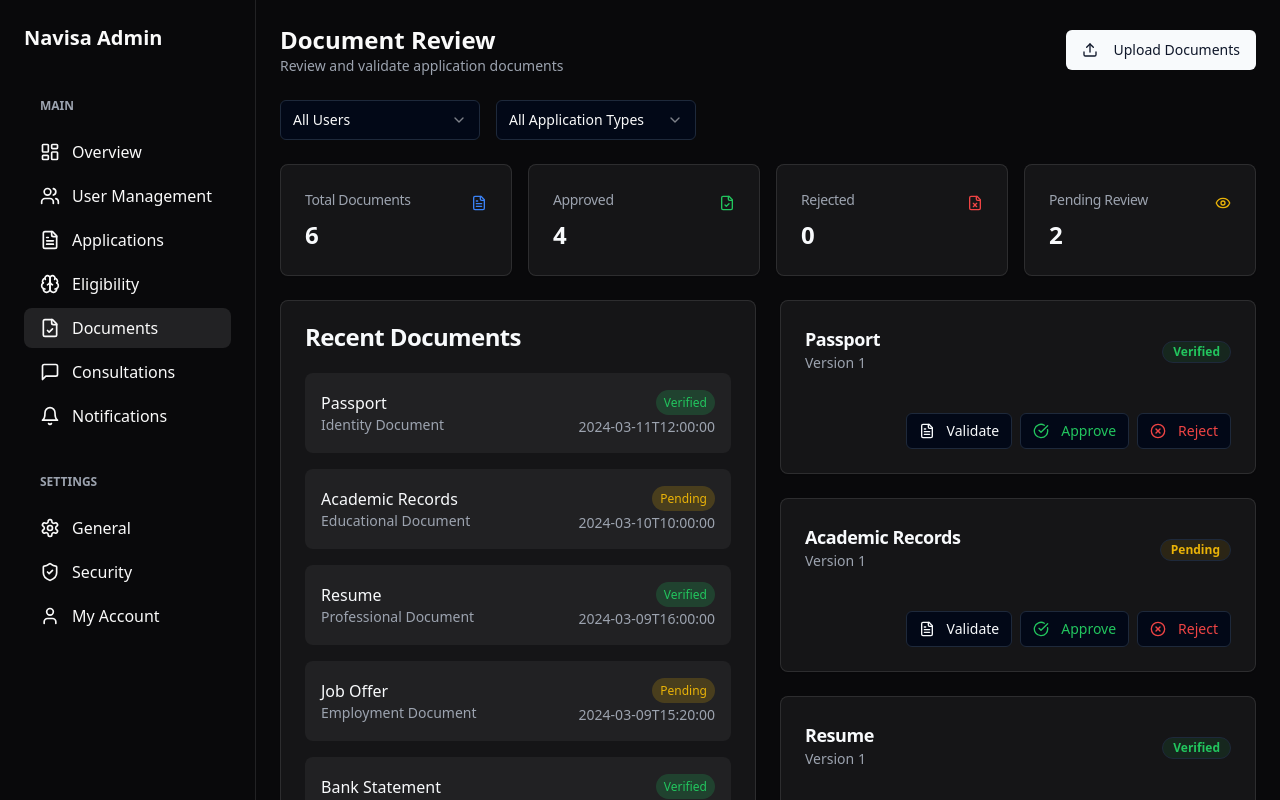
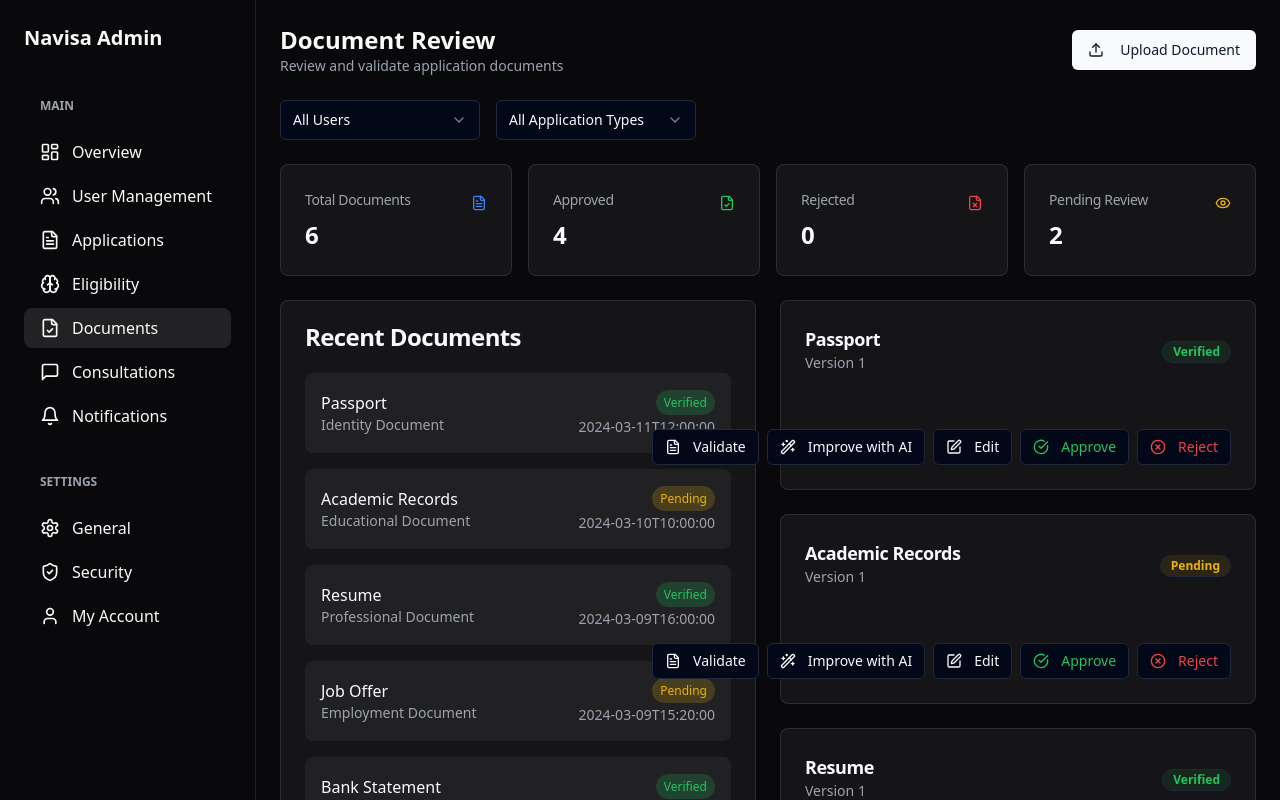
Before and after one commit to NavisaGlobal2/navisaadmin, a React (Vite) app: page /documents in a window 1280 px wide. Shown: the top 800 px of the page. Built offline with nearby package versions, Linux system fonts and the light colour scheme.

Commit message:
Implement Document Validation Flow
This commit implements a document validation flow with options to edit documents, leverage AI improvements, and upload new documents.

```diff
--- /dev/null
+++ b/src/components/documents/DocumentUploadModal.tsx
@@ -0,0 +1,89 @@
+
+import { useState } from "react";
+import { Dialog, DialogContent, DialogHeader, DialogTitle, DialogTrigger } from "@/components/ui/dialog";
+import { Button } from "@/components/ui/button";
+import { Input } from "@/components/ui/input";
+import { Label } from "@/components/ui/label";
+import { Upload, X } from "lucide-react";
+import { useToast } from "@/hooks/use-toast";
+
+interface DocumentUploadModalProps {
+  onUpload: (file: File) => void;
+}
+
+export const DocumentUploadModal = ({ onUpload }: DocumentUploadModalProps) => {
+  const [file, setFile] = useState<File | null>(null);
+  const { toast } = useToast();
+
+  const handleFileChange = (e: React.ChangeEvent<HTMLInputElement>) => {
+    const selectedFile = e.target.files?.[0];
+    if (selectedFile) {
+      if (selectedFile.size > 5 * 1024 * 1024) { // 5MB limit
+        toast({
+          title: "File too large",
+          description: "Please upload a file smaller than 5MB",
+          variant: "destructive",
+        });
+        return;
+      }
+      setFile(selectedFile);
+    }
+  };
+
+  const handleUpload = () => {
+    if (file) {
+      onUpload(file);
+      setFile(null);
+    }
+  };
+
+  return (
+    <Dialog>
+      <DialogTrigger asChild>
+        <Button>
+          <Upload className="w-4 h-4 mr-2" />
+          Upload Document
+        </Button>
+      </DialogTrigger>
+      <DialogContent>
+        <DialogHeader>
+          <DialogTitle>Upload Document</DialogTitle>
+        </DialogHeader>
+        <div className="space-y-4">
+          <div className="grid w-full items-center gap-1.5">
+            <Label htmlFor="document">Document</Label>
+            <div className="flex items-center gap-2">
+              <Input
+                id="document"
+                type="file"
+                accept=".pdf,.doc,.docx,.jpg,.jpeg,.png"
+                onChange={handleFileChange}
+              />
+              {file && (
+                <Button
+                  variant="ghost"
+                  size="icon"
+                  onClick={() => setFile(null)}
+                >
+                  <X className="h-4 w-4" />
+                </Button>
+              )}
+            </div>
+          </div>
+          {file && (
+            <div className="text-sm text-gray-500">
+              Selected file: {file.name} ({(file.size / 1024 / 1024).toFixed(2)}MB)
+            </div>
+          )}
+          <Button
+            className="w-full"
+            onClick={handleUpload}
+            disabled={!file}
+          >
+            Upload
+          </Button>
+        </div>
+      </DialogContent>
+    </Dialog>
+  );
+};
--- a/src/components/documents/DocumentValidation.tsx
+++ b/src/components/documents/DocumentValidation.tsx
@@ -4,27 +4,56 @@ import { Button } from "@/components/ui/button";
 import { Card, CardContent, CardHeader, CardTitle } from "@/components/ui/card";
 import { ScrollArea } from "@/components/ui/scroll-area";
 import { Badge } from "@/components/ui/badge";
-import { CheckCircle, AlertCircle, XCircle, FileText, History } from "lucide-react";
+import {
+  CheckCircle,
+  AlertCircle,
+  XCircle,
+  FileText,
+  History,
+  Edit,
+  Wand2
+} from "lucide-react";
 import {
   Tooltip,
   TooltipContent,
   TooltipProvider,
   TooltipTrigger,
 } from "@/components/ui/tooltip";
+import {
+  Dialog,
+  DialogContent,
+  DialogHeader,
+  DialogTitle,
+  DialogTrigger,
+} from "@/components/ui/dialog";
+import { Textarea } from "@/components/ui/textarea";
+import { useState } from "react";
 
 interface DocumentValidationProps {
   document: Document;
   onValidate: (documentName: string) => void;
   onApprove: (documentName: string) => void;
   onReject: (documentName: string, reason: string) => void;
+  onEdit: (documentName: string, notes: string) => void;
+  onImproveWithAI: (documentName: string) => void;
 }
 
 export const DocumentValidation = ({
   document,
   onValidate,
   onApprove,
-  onReject
+  onReject,
+  onEdit,
+  onImproveWithAI
 }: DocumentValidationProps) => {
+  const [editNotes, setEditNotes] = useState(document.notes || "");
+  const [isEditing, setIsEditing] = useState(false);
+
+  const handleEdit = () => {
+    onEdit(document.name, editNotes);
+    setIsEditing(false);
+  };
+
   return (
     <Card className="bg-white/5 border-white/10">
       <CardHeader className="flex flex-row items-center justify-between">
@@ -112,6 +141,27 @@ export const DocumentValidation = ({
           </div>
         )}
 
+        <div>
+          <Dialog open={isEditing} onOpenChange={setIsEditing}>
+            <DialogContent>
+              <DialogHeader>
+                <DialogTitle>Edit Document Notes</DialogTitle>
+              </DialogHeader>
+              <div className="space-y-4">
+                <Textarea
+                  value={editNotes}
+                  onChange={(e) => setEditNotes(e.target.value)}
+                  placeholder="Add notes about this document..."
+                  className="min-h-[100px]"
+                />
+                <Button onClick={handleEdit} className="w-full">
+                  Save Changes
+                </Button>
+              </div>
+            </DialogContent>
+          </Dialog>
+        </div>
+
         <div className="flex justify-end space-x-2 pt-4">
           <TooltipProvider>
             <Tooltip>
@@ -127,6 +177,38 @@ export const DocumentValidation = ({
               </TooltipTrigger>
               <TooltipContent>
                 <p>Run AI validation checks</p>
+              </TooltipContent>
+            </Tooltip>
+
+            <Tooltip>
+              <TooltipTrigger asChild>
+                <Button
+                  variant="outline"
+                  size="sm"
+                  onClick={() => onImproveWithAI(document.name)}
+                >
+                  <Wand2 className="w-4 h-4 mr-1" />
+                  Improve with AI
+                </Button>
+              </TooltipTrigger>
+              <TooltipContent>
+                <p>Use AI to improve document quality</p>
+              </TooltipContent>
+            </Tooltip>
+
+            <Tooltip>
+              <TooltipTrigger asChild>
+                <Button
+                  variant="outline"
+                  size="sm"
+                  onClick={() => setIsEditing(true)}
+                >
+                  <Edit className="w-4 h-4 mr-1" />
+                  Edit
+                </Button>
+              </TooltipTrigger>
+              <TooltipContent>
+                <p>Edit document notes</p>
               </TooltipContent>
             </Tooltip>
 
--- a/src/pages/DocumentReview.tsx
+++ b/src/pages/DocumentReview.tsx
@@ -1,12 +1,11 @@
 
 import { useState } from "react";
 import DashboardLayout from "@/components/DashboardLayout";
-import { Button } from "@/components/ui/button";
-import { Upload } from "lucide-react";
 import { DocumentStats } from "@/components/documents/DocumentStats";
 import { RecentDocuments } from "@/components/documents/RecentDocuments";
 import { DocumentRequirements } from "@/components/documents/DocumentRequirements";
 import { DocumentValidation } from "@/components/documents/DocumentValidation";
+import { DocumentUploadModal } from "@/components/documents/DocumentUploadModal";
 import { useToast } from "@/hooks/use-toast";
 import { Document, DocumentStatus, Application } from "@/types/application";
 import { mockApplications } from "@/data/mockApplications";
@@ -85,6 +84,27 @@ const DocumentReview = () => {
     });
   };
 
+  const handleEdit = (documentName: string, notes: string) => {
+    toast({
+      title: "Document Updated",
+      description: `Notes updated for ${documentName}`,
+    });
+  };
+
+  const handleImproveWithAI = (documentName: string) => {
+    toast({
+      title: "AI Improvement Started",
+      description: `Starting AI improvement process for ${documentName}`,
+    });
+  };
+
+  const handleUpload = (file: File) => {
+    toast({
+      title: "Document Uploaded",
+      description: `Successfully uploaded ${file.name}`,
+    });
+  };
+
   return (
     <DashboardLayout>
       <div className="space-y-6">
@@ -93,10 +113,7 @@ const DocumentReview = () => {
             <h1 className="text-2xl font-semibold">Document Review</h1>
             <p className="text-sm text-gray-400">Review and validate application documents</p>
           </div>
-          <Button>
-            <Upload className="w-4 h-4 mr-2" />
-            Upload Documents
-          </Button>
+          <DocumentUploadModal onUpload={handleUpload} />
         </div>
 
         <div className="flex gap-4 mb-6">
@@ -147,6 +164,8 @@ const DocumentReview = () => {
                 onValidate={handleValidate}
                 onApprove={handleApprove}
                 onReject={handleReject}
+                onEdit={handleEdit}
+                onImproveWithAI={handleImproveWithAI}
               />
             ))}
           </div>
```
